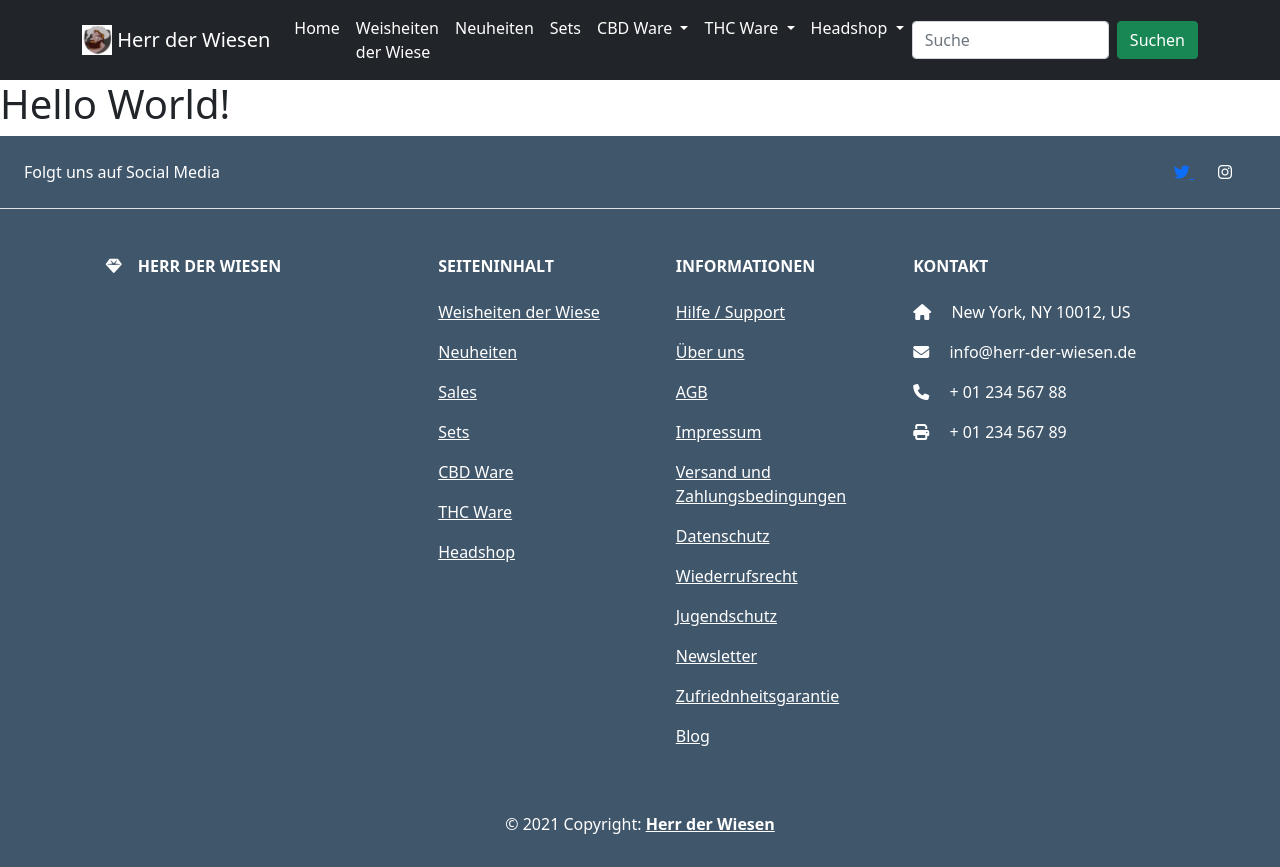
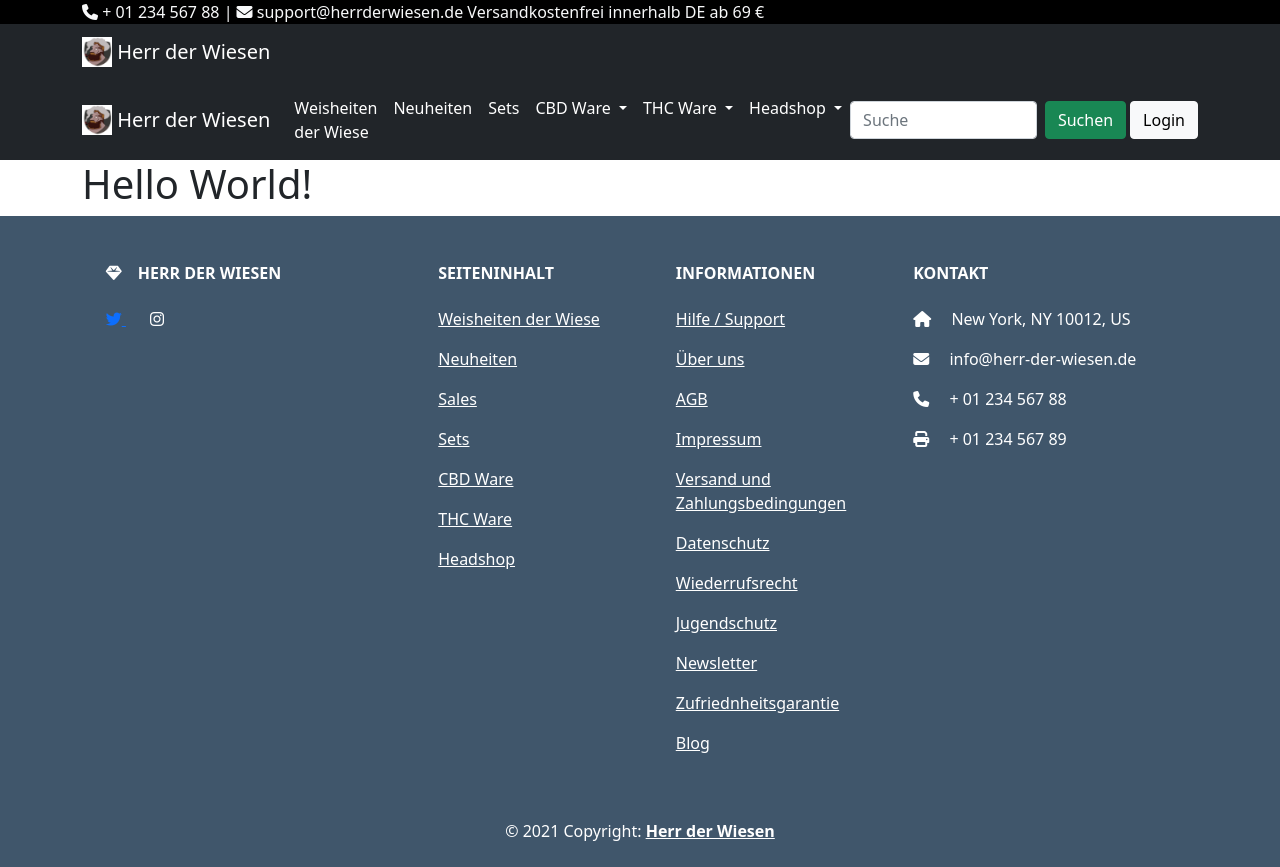
Before and after one commit to 0xMDIV/ASS, a Django app: page / in a window 1280 px wide. Before the commit the page ends 834 px from the top, so only its background shows below. Run offline with Django 4.2, Linux system fonts and the light colour scheme; some libraries are stand-ins or nearby versions.

Commit message:
Add login and logout Btn

```diff
--- a/templates/base.html
+++ b/templates/base.html
@@ -16,8 +16,38 @@
 
     <title>{% block title %}{% endblock %}</title>
 </head>
-<body>
+<body class="d-flex flex-column min-vh-100">
 <header id="main-header">
+    <div class="bg-black">
+        <div class="container text-light">
+            <div>
+                <i class="fas fa-phone"></i>
+                + 01 234 567 88 |
+                <i class="fas fa-envelope"></i>
+                support@herrderwiesen.de
+
+                Versandkostenfrei innerhalb DE ab 69 €
+
+            </div>
+        </div>
+    </div>
+    <div class="">
+        <nav class="navbar navbar-expand-lg navbar-dark bg-dark">
+            <div class="container">
+                <a class="navbar-brand" href="">
+                    <img src="{% static 'img/hdw_logo.jpg' %}" width="30" height="30" class="d-inline-block align-top"
+                         alt="hdw_logo">
+                    Herr der Wiesen
+                </a>
+                <button class="navbar-toggler" type="button" data-bs-toggle="collapse"
+                    data-bs-target="#navbarSupportedContent" aria-controls="navbarSupportedContent"
+                    aria-expanded="false" aria-label="Toggle navigation">
+                <span class="navbar-toggler-icon"></span>
+            </button>
+            </div>
+        </nav>
+
+    </div>
     <nav class="navbar navbar-expand-lg navbar-dark bg-dark">
         <div class="container">
             <a class="navbar-brand" href="">
@@ -32,9 +62,6 @@
             </button>
             <div class="collapse navbar-collapse" id="navbarSupportedContent">
                 <ul class="navbar-nav me-auto mb-2 mb-lg-0">
-                    <li class="nav-item">
-                        <a class="nav-link active" aria-current="page" href="#">Home</a>
-                    </li>
                     <li class="nav-item">
                         <a class="nav-link active" href="#">Weisheiten der Wiese</a>
                     </li>
@@ -91,11 +118,18 @@
                     <input class="form-control me-2" type="search" placeholder="Suche" aria-label="Search">
                     <button class="btn btn-success" type="submit">Suchen</button>
                 </form>
+                {% if user.is_authenticated %}
+                    <button href="" class="btn btn-light ms-1">Konto</button>
+                    <button href="" class="btn btn-light ms-1">Abmelden</button>
+                {% else %}
+                    <button href="" class="btn btn-light ms-1">Login</button>
+                {% endif %}
+
             </div>
         </div>
     </nav>
 </header>
-<div class="bg-secondary">
+<div>
     {% if messages %}
         <ul class="messages">
             {% for message in messages %}
@@ -111,7 +145,7 @@
     {% endif %}
 </div>
 
-<div>
+<div class="container">
     {% block content %}
     {% endblock %}
 </div>
@@ -122,30 +156,7 @@
 </body>
 
 <!-- Footer -->
-<footer class="text-center text-lg-start">
-    <!-- Section: Social media -->
-    <section
-            class="d-flex justify-content-center justify-content-lg-between p-4 border-bottom"
-    >
-        <!-- Left -->
-        <div class="me-5 d-none d-lg-block">
-            <span>Folgt uns auf Social Media</span>
-        </div>
-        <!-- Left -->
-
-        <!-- Right -->
-        <div>
-            <a href="" class="me-4 ">
-                <i class="fab fa-twitter"></i>
-            </a>
-            <a href="https://www.instagram.com/herrderwiesen/?hl=de" class="me-4 text-reset">
-                <i class="fab fa-instagram"></i>
-            </a>
-        </div>
-        <!-- Right -->
-    </section>
-    <!-- Section: Social media -->
-
+<footer class="text-center text-lg-star mt-auto">
     <!-- Section: Links  -->
     <section class="">
         <div class="container text-center text-md-start mt-5">
@@ -157,6 +168,12 @@
                     <h6 class="text-uppercase fw-bold mb-4">
                         <i class="fas fa-gem me-3"></i>Herr der Wiesen
                     </h6>
+                    <a href="" class="me-4 ">
+                        <i class="fab fa-twitter"></i>
+                    </a>
+                    <a href="https://www.instagram.com/herrderwiesen/?hl=de" class="me-4 text-reset">
+                        <i class="fab fa-instagram"></i>
+                    </a>
                 </div>
                 <!-- Grid column -->
 
```
